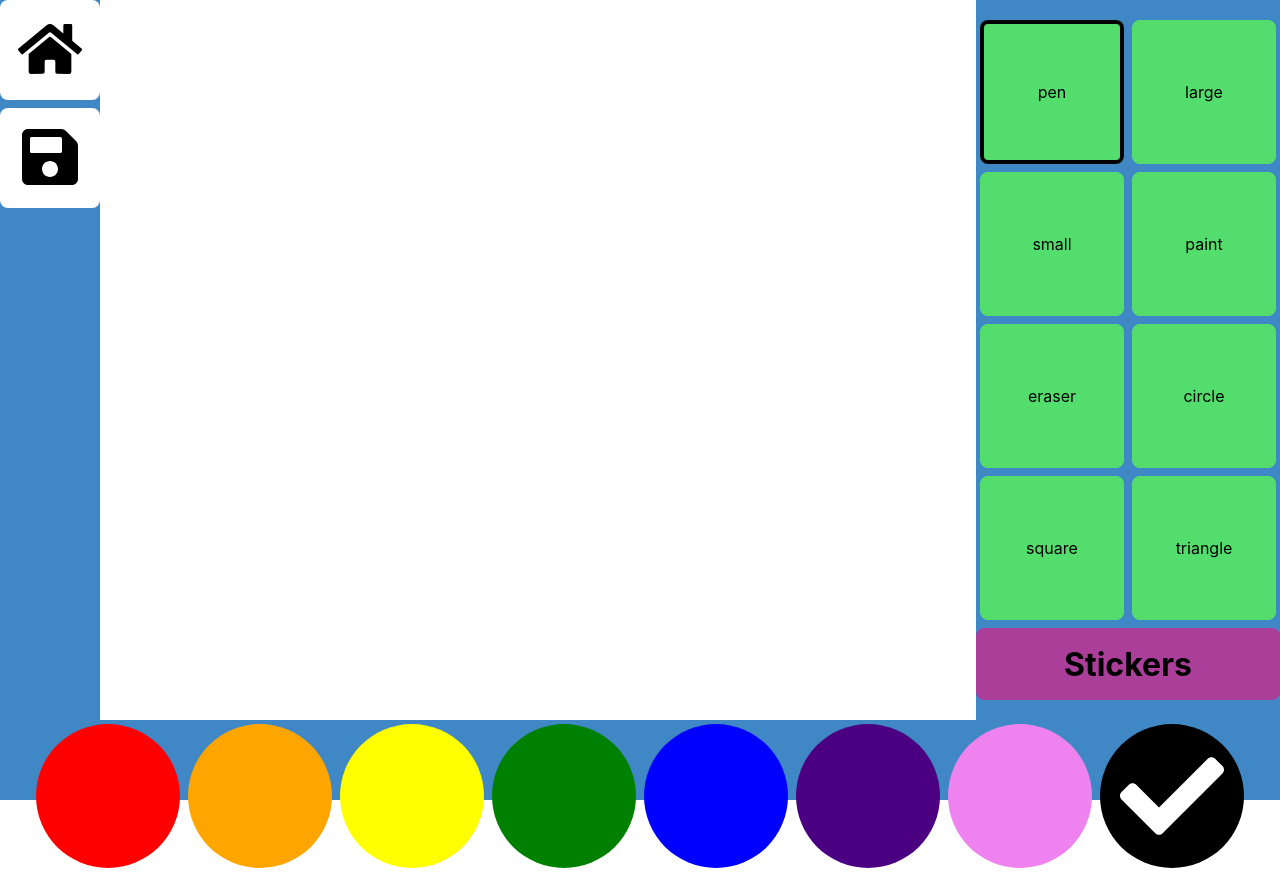
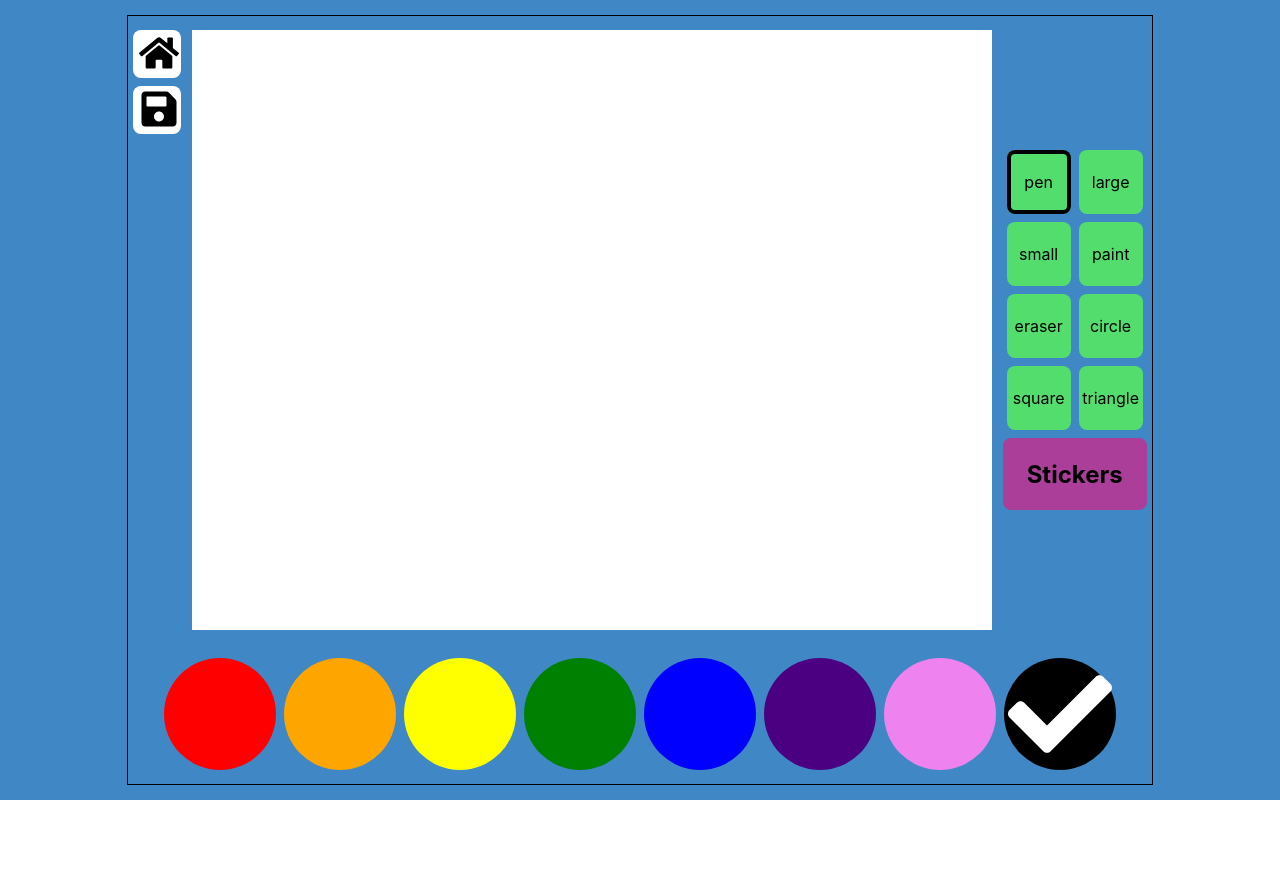
Before and after one commit to st970703/Group-19-Orange-Ox, a React (Create React App) app in the folder frontend/: page /1/canvas/1 in a window 1280 px wide. After the commit the page ends 800 px from the top, so only its background shows below. Built offline with nearby package versions, Linux system fonts and the light colour scheme.

Commit message:
Downsize everything to fit in 1024x768 res

```diff
--- a/frontend/src/Canvas.js
+++ b/frontend/src/Canvas.js
@@ -85,6 +85,7 @@ function Canvas() {
           <button className={styles.toolbarButton}>
             <FaHome className={styles.toolbarButtonIcon} />
           </button>
+
           <button className={styles.toolbarButton}>
             <FaSave className={styles.toolbarButtonIcon} />
           </button>
@@ -94,13 +95,13 @@ function Canvas() {
           {
             // p5.js Canvas will go in here
             // Width: 960px, Height: 720px
-           }
+          }
         </div>
 
         <div className={styles.brushbar}>
           <div className={styles.brushes}>
-            {brushes.map(brush => (
-              <div className={styles.brush} onClick={() => setSelectedBrush(brush.brushType)} style={selectedBrush === brush.brushType ? {boxShadow: "0px 0px 0px 4px black inset"} : {}}>
+            {brushes.map((brush, i) => (
+              <div className={styles.brush} key={i} onClick={() => setSelectedBrush(brush.brushType)} style={selectedBrush === brush.brushType ? {boxShadow: "0px 0px 0px 4px black inset"} : {}}>
                 <p>{brush.brushType}</p>
               </div>
             ))}
@@ -114,8 +115,8 @@ function Canvas() {
       </div>
 
       <div className={styles.bottomInterface}>
-        {colors.map(color => (
-          <div className={styles.color} style={{backgroundColor: (color.hex)}} onClick={() => setSelectedColor(color.name)}>
+        {colors.map((color, i) => (
+          <div className={styles.color} key={i} style={{backgroundColor: (color.hex)}} onClick={() => setSelectedColor(color.name)}>
             {selectedColor === color.name && (
               <FaCheck className={styles.selectedColor}/>
             )}
--- a/frontend/src/Canvas.module.css
+++ b/frontend/src/Canvas.module.css
@@ -1,16 +1,15 @@
 .canvas {
-  width: 100%;
-  height: 100%;
+  border: 1px solid black;
+  width: 1024px;
+  height: 768px;
   display: flex;
   flex-direction: column;
-  justify-content: space-between;
-  align-items: center;
-  padding: 40px 0;
+  justify-content: space-around;
+  align-content: space-around;
 }
 
 .topInterface {
   width: 100%;
-  height: 720px;
   display: flex;
   flex-direction: row;
   justify-content: space-around;
@@ -18,7 +17,7 @@
 }
 
 .toolbar {
-  width: 100px;
+  width: 48px;
   align-self: start;
   display: flex;
   flex-direction: column;
@@ -27,8 +26,8 @@
 }
 
 .toolbarButton {
-  height: 100px;
-  width: 100px;
+  height: 48px;
+  width: 48px;
   border: none;
   background-color: white;
   margin-bottom: 8px;
@@ -36,13 +35,13 @@
 }
 
 .toolbarButtonIcon {
-  height: 64px;
-  width: 64px;
+  height: 40px;
+  width: 40px;
 }
 
 .canvasBoard {
-  width: 960px;
-  height: 720px;
+  width: 800px;
+  height: 600px;
   background-color: white;
 }
 
@@ -53,17 +52,17 @@
 }
 
 .brushes {
-  width: 304px;
+  width: 144px;
   display: flex;
   flex-direction: row;
   justify-content: center;
-  align-items: start;
+  align-items: flex-start;
   flex-wrap: wrap;
 }
 
 .brush {
-  width: 144px;
-  height: 144px;
+  width: 64px;
+  height: 64px;
   background-color: #53DD6C;
   border-radius: 8px;
   margin: 4px;
@@ -73,12 +72,12 @@
 }
 
 .stickersButton {
-  width: 304px;
+  width: 144px;
   height: 72px;
   margin: 4px auto;
   border-radius: 8px;
   background-color: #AA3E98;
-  font-size: 32px;
+  font-size: 24px;
   font-weight: bold;
   display: flex;
   justify-content: center;
@@ -86,7 +85,7 @@
 }
 
 .bottomInterface {
-  height: 152px;
+  height: 112px;
   display: flex;
   flex-direction: row;
   justify-content: center;
@@ -94,9 +93,9 @@
 }
 
 .color {
-  height: 144px;
-  width: 144px;
-  margin: 4px;
+  height: 112px;
+  width: 112px;
+  margin: 0 4px;
   border-radius: 50%;
   display: flex;
   justify-content: center;
```
